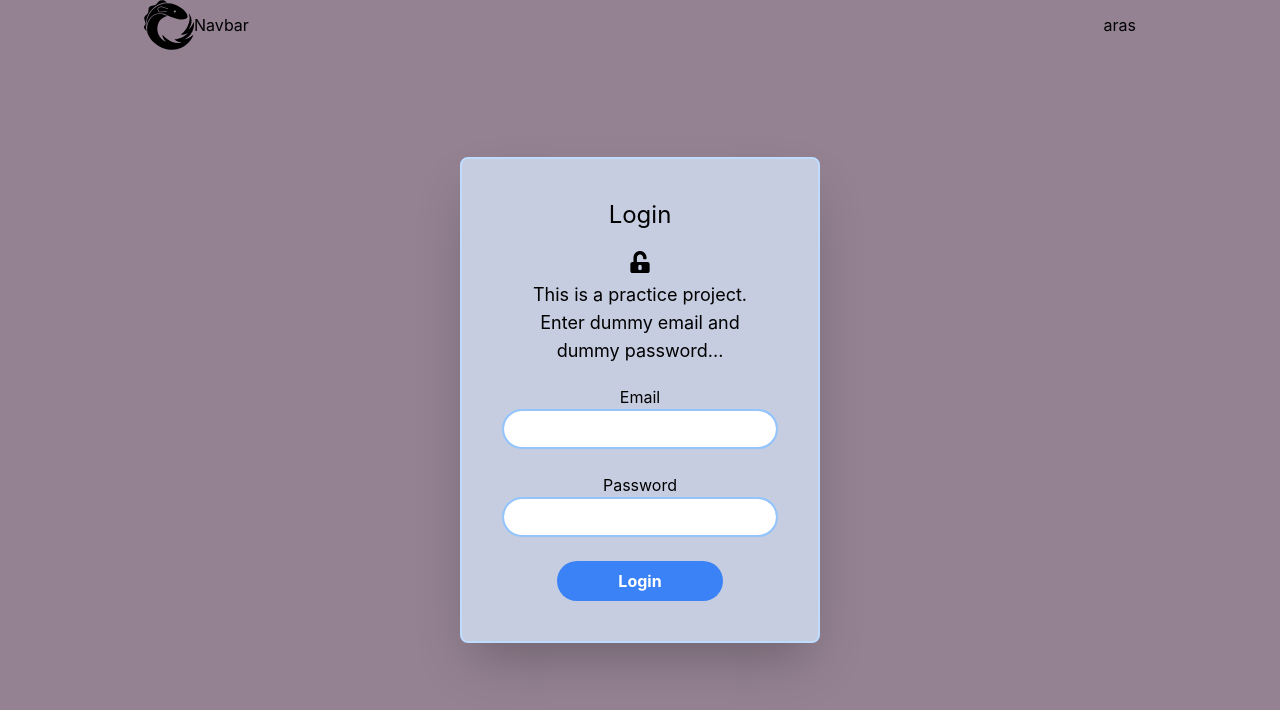
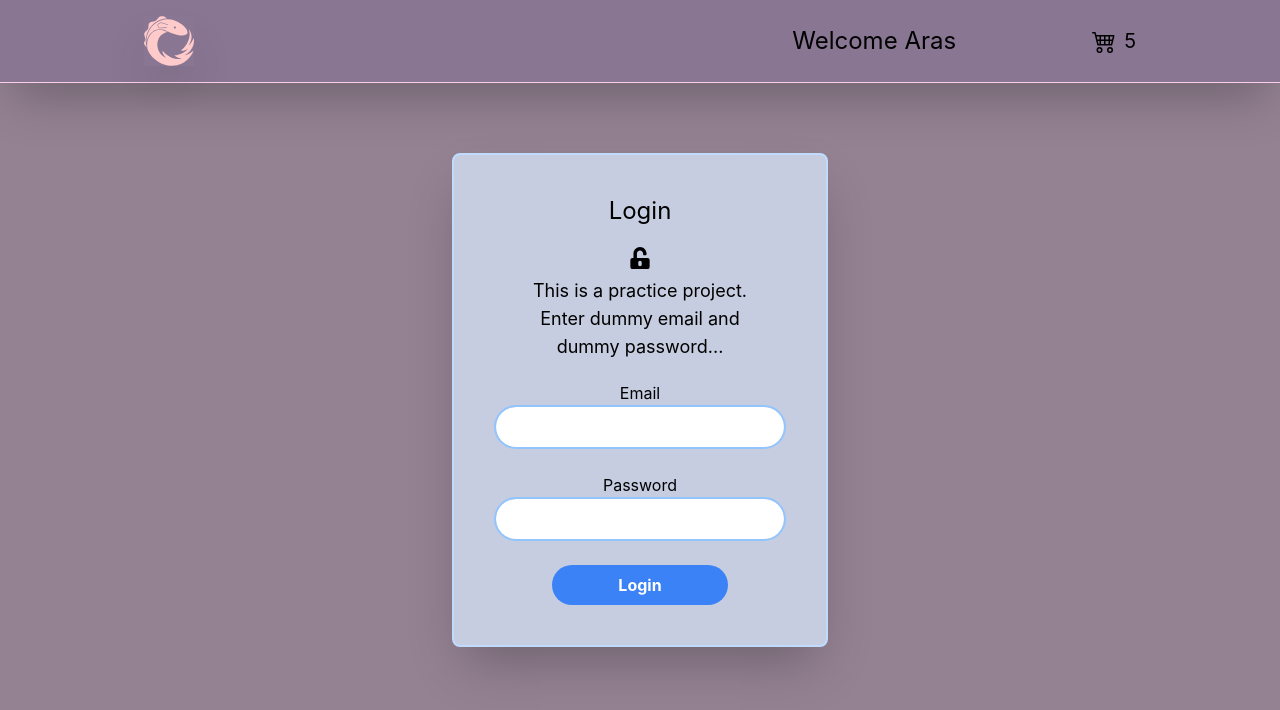
Before and after one commit to codecygen/064-React-Redux-TailwindCSS, a React (Create React App) app: page / in a window 1280 px wide. Shown: the top 710 px of the page. Built offline with nearby package versions, Linux system fonts and the light colour scheme.

Commit message:
navbar is added, button to be styled

```diff
--- a/src/components/Login.js
+++ b/src/components/Login.js
@@ -16,8 +16,8 @@ const Login = () => {
         <div class="grid">
           <label htmlFor="email">Email</label>
           <input type="email" id="email" class="form-control
-              px-3
-              py-1.5
+              px-5
+              py-2
               text-base
               font-normal
               text-gray-700
@@ -33,8 +33,8 @@ const Login = () => {
           <label htmlFor="psw">Password</label>
           <input type="password" id="psw"
             class="form-control
-              px-3
-              py-1.5
+              px-5
+              py-2
               text-base
               font-normal
               text-gray-700
--- a/src/components/Navbar.js
+++ b/src/components/Navbar.js
@@ -1,14 +1,17 @@
 import React from 'react';
 
 import { SiReactivex } from "react-icons/si";
+import { BsCart4 } from "react-icons/bs";
 
 const Navbar = () => {
     return (
-        <section class="fixed w-screen">
+        <section class="fixed w-screen bg-[#5e499033] py-4 shadow-2xl border-b border-pink-200">
             <div class="flex flex-row relative mx-36 items-center">
-                <SiReactivex size="50" />
-                <div>Navbar</div>
-                <div class="absolute right-0">aras</div>
+                <SiReactivex size="50" class="text-red-200 shadow-2xl" />
+                <div class="absolute right-0 flex items-center">
+                    <p class="px-32 text-2xl">Welcome Aras</p>
+                    <button class="text-xl flex items-center"><BsCart4 class="px-2" size="40" />5</button>
+                </div>
             </div>
         </section>
     );
```
